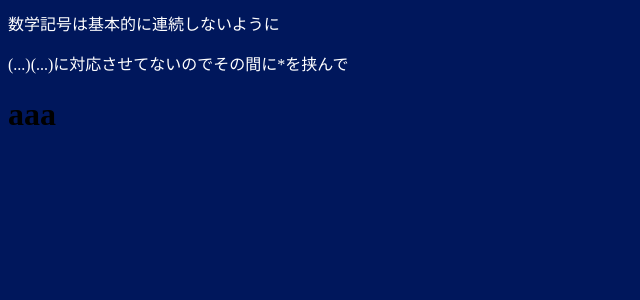
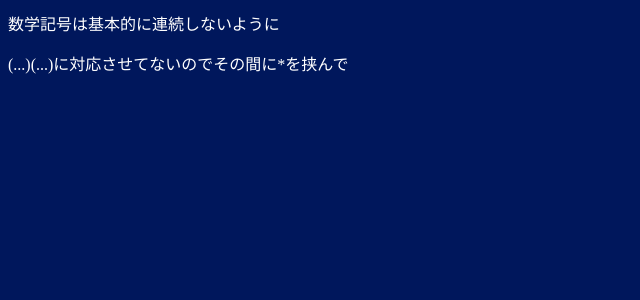
Before and after one commit to oreore9583-sabu/for_flask, a Flask app: page / in a window 1280 px wide. Shown: the part 424-724 px from the top of the page, without its empty margins (0-640 px from the left). Run offline with Flask 3, Linux system fonts and the light colour scheme.

Commit message:
Remove unnecessary heading from index.html

```diff
--- a/my-calculator/templates/index.html
+++ b/my-calculator/templates/index.html
@@ -90,7 +90,7 @@
   <p style="color: white;">(...)(...)に対応させてないのでその間に*を挟んで</p>
 
 
-  <h1>aaa</h1>
+
 
 
 
```
